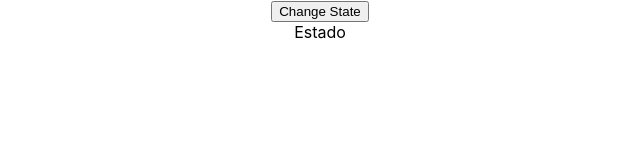
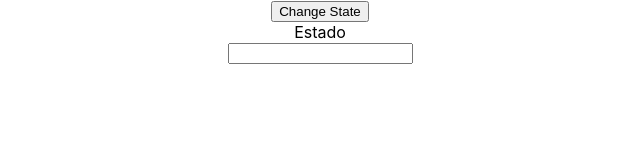
Before and after one commit to PabloFCasal/REACT_bindig_examples, a React (Create React App) app: page / in a window 1280 px wide. Shown: the top 160 px of the page, without its empty margins (320-960 px from the left). Built offline with nearby package versions, Linux system fonts and the light colour scheme.

Commit message:
New input and is function to change state form it

```diff
--- a/src/App.js
+++ b/src/App.js
@@ -18,6 +18,17 @@ changeStateName = (newStateName) => {
   })
 }
 
+
+changeNameFromInput = (event) => {
+
+  this.setState ({
+
+    name: event.target.value
+  })
+
+
+}
+
 render () {
   return (
     <div className="App">
@@ -25,6 +36,7 @@ render () {
       <button onClick={() => this.changeStateName('Un nuevo estado')}>Change State</button>
       <br></br>
       <div>{this.state.name}</div>
+      <input type='text' onChange={this.changeNameFromInput}></input>
 
     </div>
   );
```
